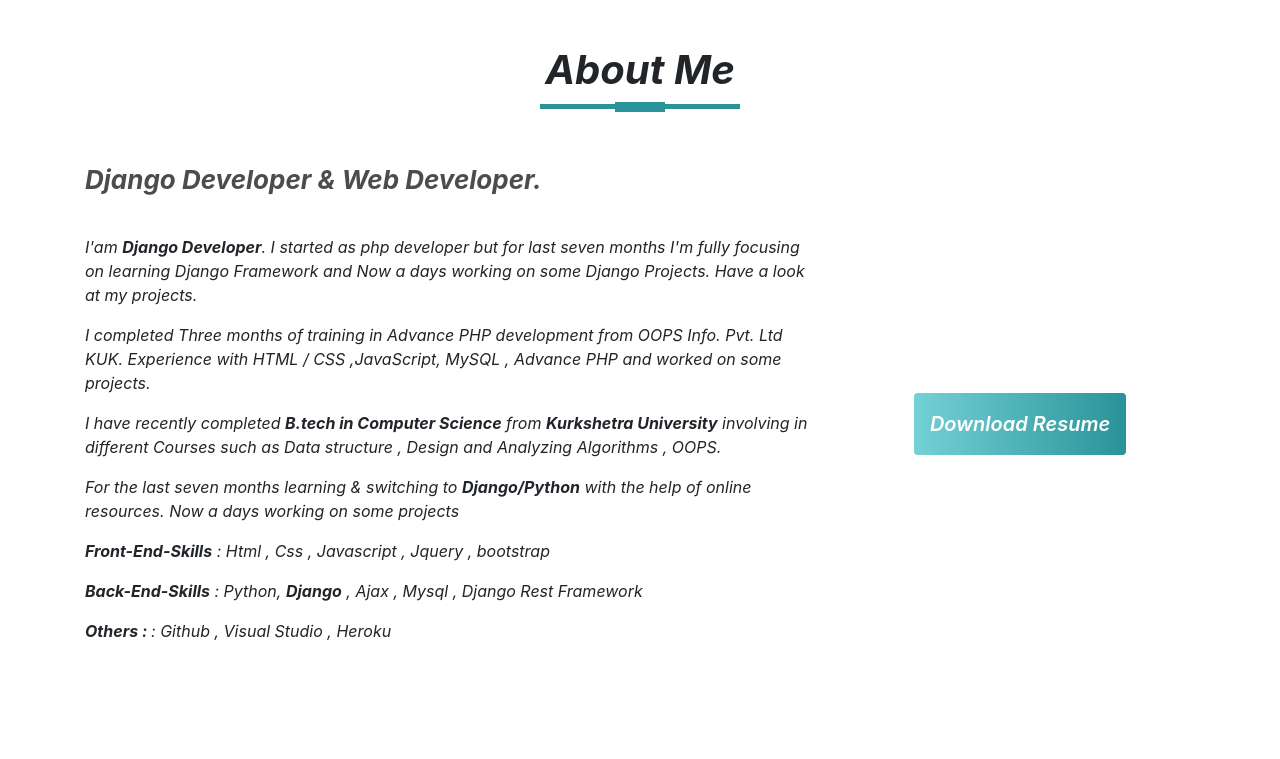
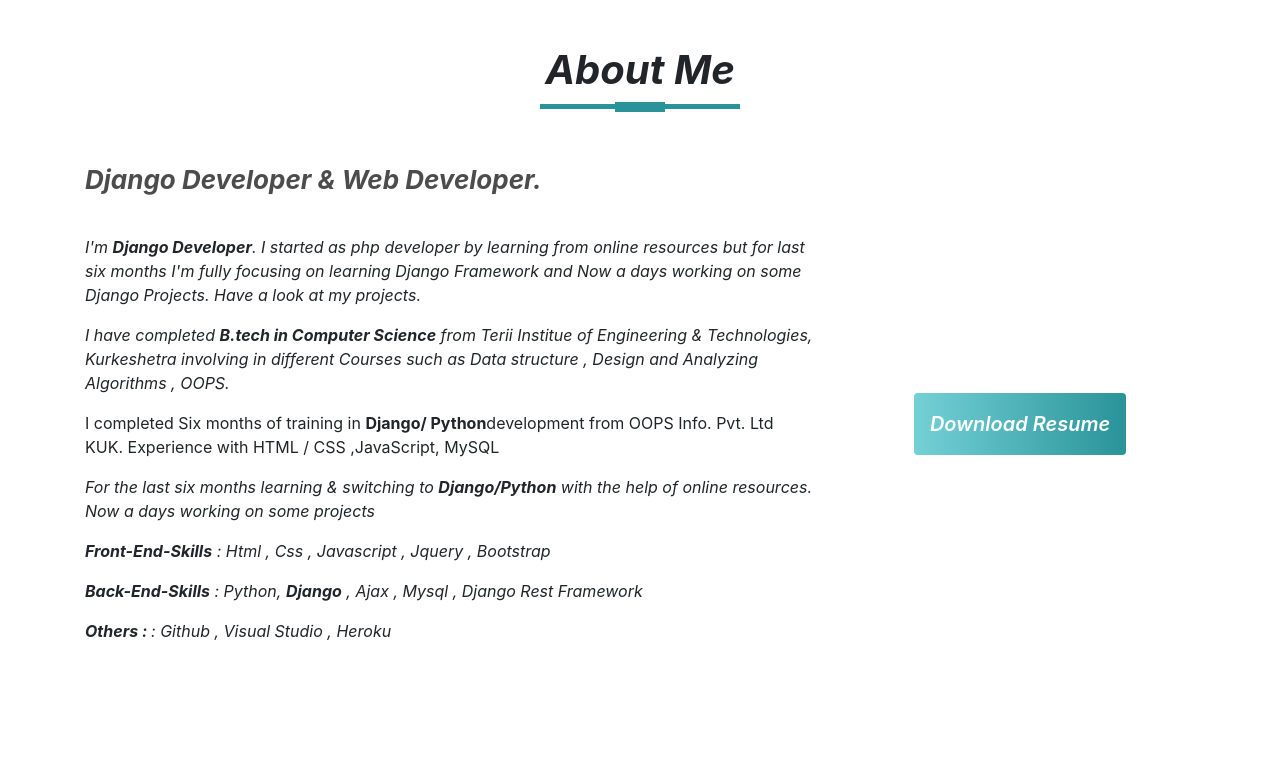
Before and after one commit to johanmasih26/White_Theme_Portfolio, a Django app: page / in a window 1280 px wide. Shown: the part 697-1456 px from the top of the page. Run offline with Django 3.2, Linux system fonts and the light colour scheme; some libraries are stand-ins or nearby versions.

Commit message:
updated profile

```diff
--- a/Base/settings.py
+++ b/Base/settings.py
@@ -23,9 +23,8 @@ BASE_DIR = Path(__file__).resolve().parent.parent
 SECRET_KEY = 'django-insecure-k35s0gucmz2byd(uly7ro!abxp=ktq!%yy&d66-=tjjy6*5i2t'
 
 # SECURITY WARNING: don't run with debug turned on in production!
-DEBUG = False
-#'johnbhatti.herokuapp.com'
-ALLOWED_HOSTS = ['johnbhatti.herokuapp.com']
+DEBUG = True
+ALLOWED_HOSTS = []
 
 
 # Application definition
--- a/templates/index.html
+++ b/templates/index.html
@@ -94,18 +94,17 @@
             <div class="row">
                 <div class="col-lg-8 pt-lg-0 content" data-aos="fade-up">
                     <h3 class="developer pb-4 mb-3">Django Developer &amp; Web Developer.</h3>
-                    <p>I'am <b>Django Developer</b>. I started as php developer but for last seven months I'm fully focusing on learning Django Framework and Now a days working on some Django Projects. Have a look at my projects.
+                    <p>I'm <b>Django Developer</b>. I started as php developer by learning from online resources but for last six months I'm fully focusing on learning Django Framework and Now a days working on some Django Projects. Have a look at my projects.
+                        <p>I have completed <b>B.tech in Computer Science</b> from Terii Institue of Engineering & Technologies, Kurkeshetra involving in different Courses such as Data structure , Design and Analyzing Algorithms , OOPS.</p>
+
                     </p>
+                    I completed Six months of training in <b>Django/ Python</b>development from OOPS Info. Pvt. Ltd KUK. Experience with HTML / CSS ,JavaScript, MySQL</p>
                     <p>
-
-                        I completed Three months of training in Advance PHP development from OOPS Info. Pvt. Ltd KUK. Experience with HTML / CSS ,JavaScript, MySQL , Advance PHP and worked on some projects.</p>
-                    <p>I have recently completed <b>B.tech in Computer Science</b> from <b>Kurkshetra University</b> involving in different Courses such as Data structure , Design and Analyzing Algorithms , OOPS.</p>
-                    <p>
-                        For the last seven months learning & switching to <b>Django/Python</b> with the help of online resources. Now a days working on some projects
+                        For the last six months learning & switching to <b>Django/Python</b> with the help of online resources. Now a days working on some projects
                     </p>
                     <div class="about-skills">
                         <p>
-                            <p><b>Front-End-Skills</b> : Html , Css , Javascript , Jquery , bootstrap</p>
+                            <p><b>Front-End-Skills</b> : Html , Css , Javascript , Jquery , Bootstrap</p>
                             <p><b>Back-End-Skills</b> : Python, <b>Django</b> , Ajax , Mysql , Django Rest Framework</p>
                             <p><b>Others : </b> : Github , Visual Studio , Heroku</p>
                         </p>
```
Also changed, not shown: 1 other file.
